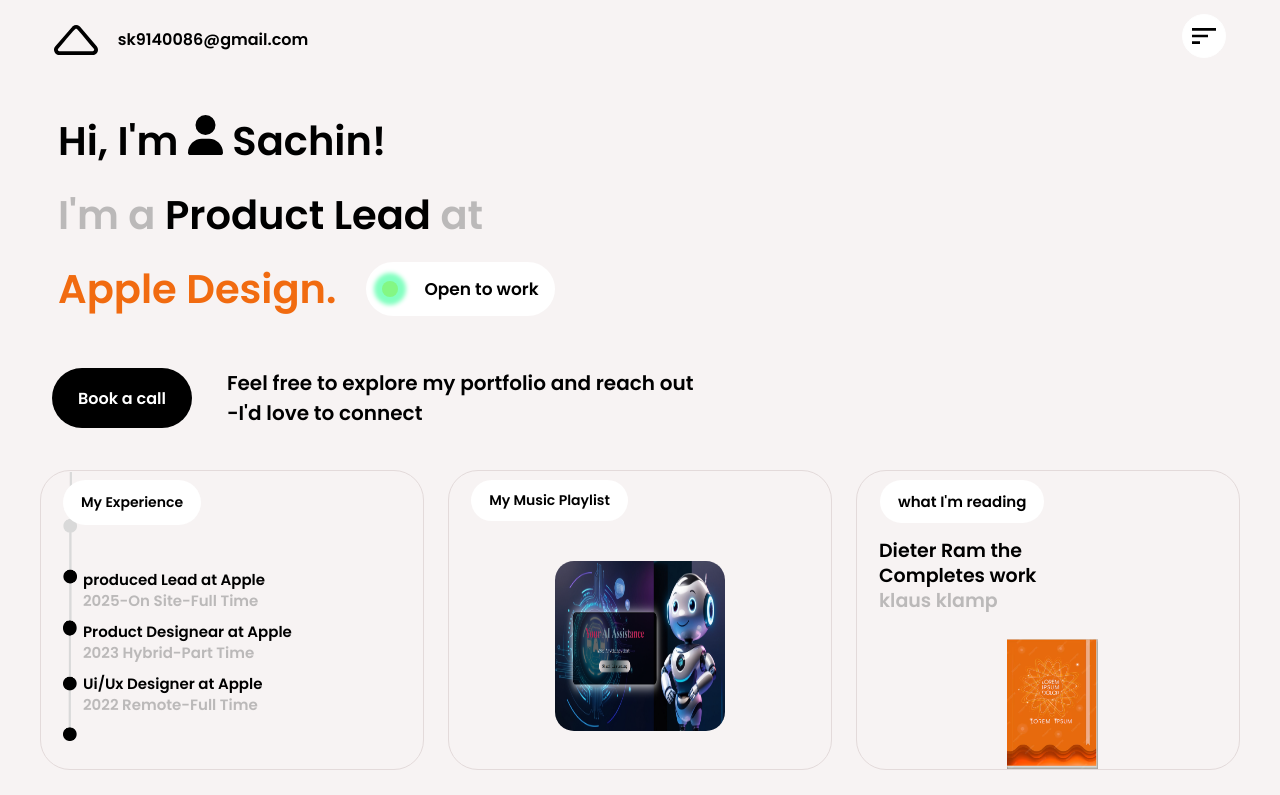
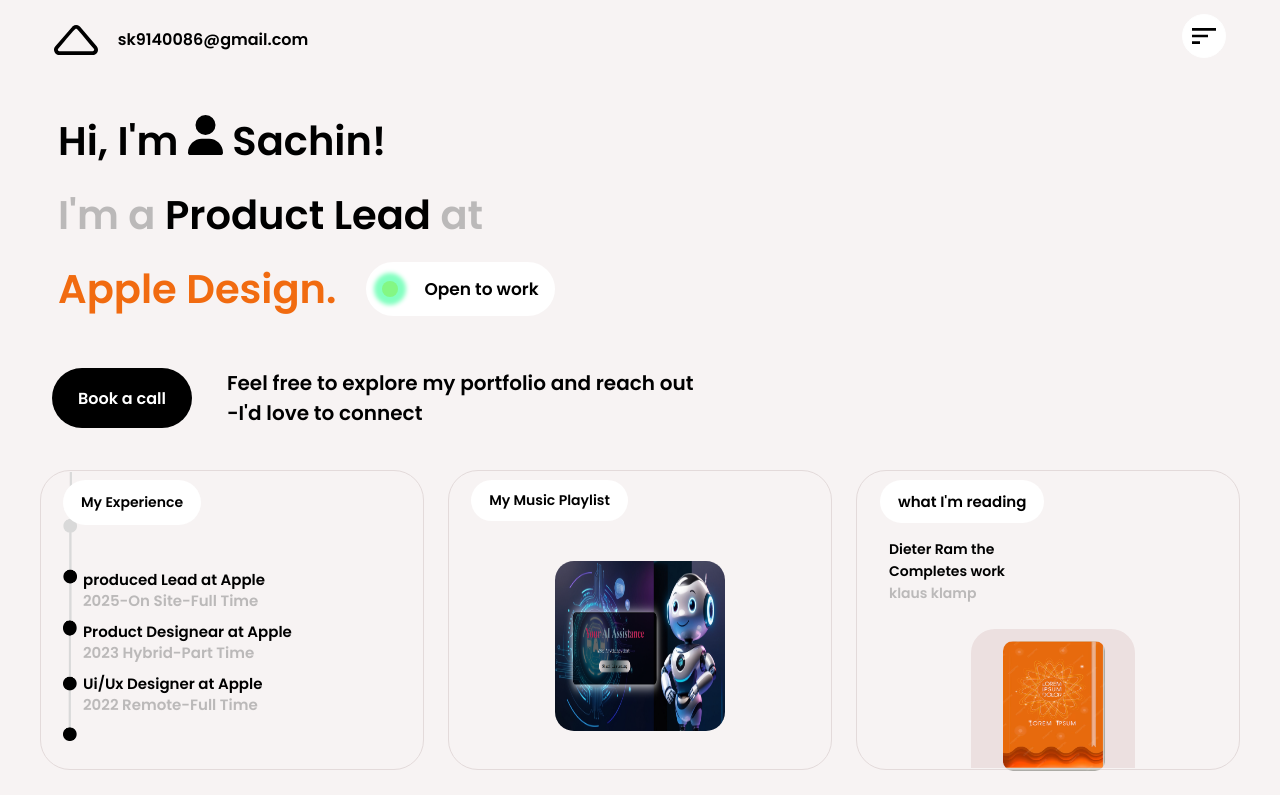
Before and after one commit to sachinkr2005/sachinPortfolio, a React (Create React App) app in the folder portfolio/: page / in a window 1280 px wide. Shown: the top 795 px of the page. Built offline with nearby package versions, Linux system fonts and the light colour scheme; a web font is replaced by a local one.

Commit message:
card changes

```diff
--- a/portfolio/src/Components/Cards/Card.css
+++ b/portfolio/src/Components/Cards/Card.css
@@ -82,17 +82,31 @@
 }
 
 .card-upper-3-text {
-  padding-left: 22px;
+  padding-left: 32px;
   padding-top: 15px;
-  line-height: 25px;
-  font-size: 19px;
+  line-height: 22px;
+  font-size: 14px;
+  font-weight: bold;
 }
-
+.ram-img{
+  border: 2px solid;
+  border-radius: 24px 24px 0px 0px;
+  width: 151px;
+  padding-left: 13px;
+  margin-left: 114px;
+  margin-top: 25px;
+  z-index: -1;
+  z-index: 2;
+  background-color: #ece0e0;
+  border: 2px;
+}
 .card-upper-3 img {
   height: 130px;
   position: relative;
-  left: 150px;
-  top: 26px;
+  left: 19px;
+  top: 12px;
+  width: 102px;
+  border-radius: 10px;
 }
 .card-upper3-img {
   border: 2px solid;
--- a/portfolio/src/Components/Cards/Cards.js
+++ b/portfolio/src/Components/Cards/Cards.js
@@ -34,9 +34,9 @@
               <span>klaus klamp</span>
             </h4>
           </div>
-
+          <h2 className="ram-img">
           <img src={ram} alt="" />
-
+        </h2>
         </div>
       </div>
 
```
